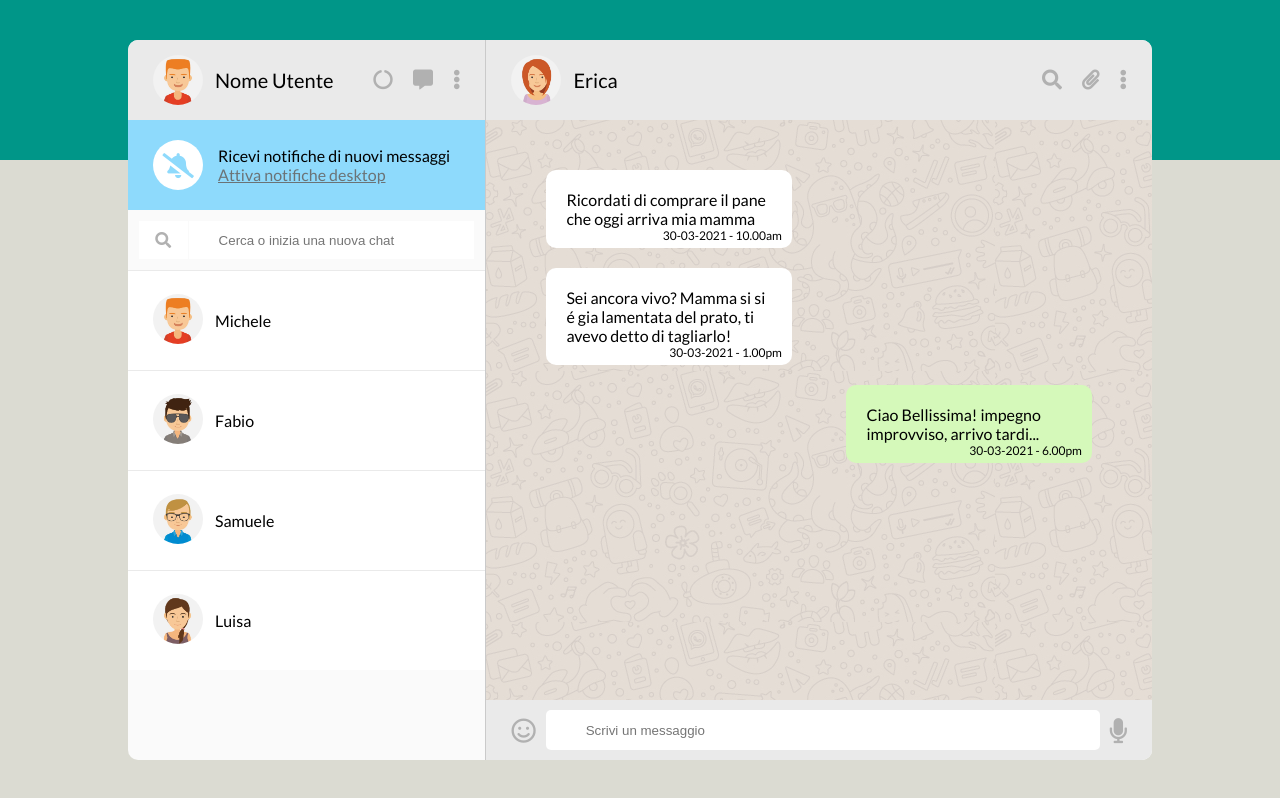
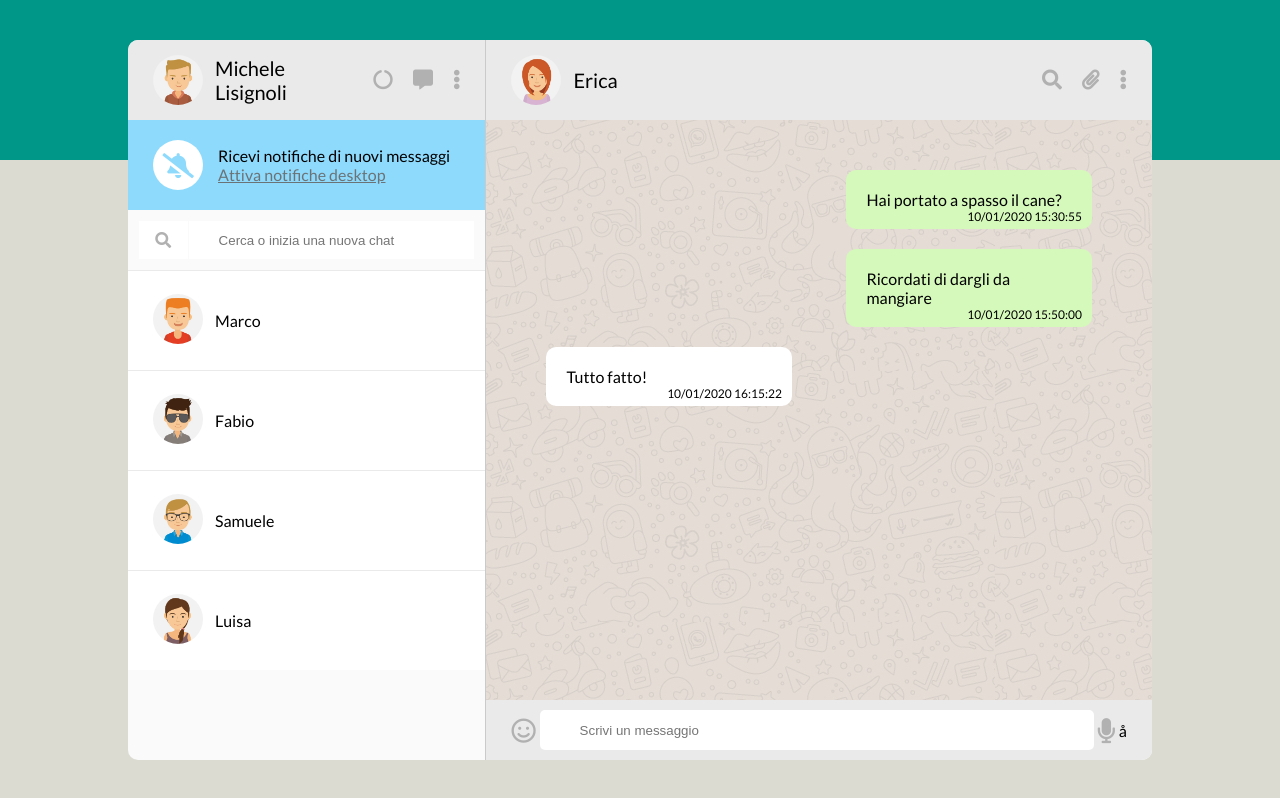
Before and after one commit to LisignoliMichele/vue-boolzapp, a plain HTML site: page index.html in a window 1280 px wide. Drawn offline with nearby package versions, Linux system fonts and the light colour scheme.

Commit message:
:class="{sented: message.status == 'sent'}

```diff
--- a/css/style.css
+++ b/css/style.css
@@ -181,8 +181,6 @@
    padding: 20px;
    border-radius: 10px;
    position: relative;
-}
-.chatRoom .messages li.recived{
    background-color: #ffffff;
 }
 .chatRoom .messages li.sented{
--- a/index.html
+++ b/index.html
@@ -23,8 +23,8 @@
                   <!-- NAV-BAR -->
                   <nav class="contactsNav">
                      <div class="userInfo">
-                        <img src="img/avatar_1.jpg" alt="profile photo">
-                        <p>Nome Utente</p>
+                        <img src="img/avatar_5.jpg" alt="profile photo">
+                        <p>Michele Lisignoli</p>
                      </div>
                      <div class="settings">
                         <ul>
@@ -88,17 +88,9 @@
                   <div class="chatRoom">
                      <div class="messages">
                         <ul>
-                           <li class="recived">
-                              Ricordati di comprare il pane che oggi arriva mia mamma
-                              <time>30-03-2021  -  10.00am</time>
-                           </li>
-                           <li class="recived">
-                              Sei ancora vivo? Mamma si si é gia lamentata del prato, ti avevo detto di tagliarlo!
-                              <time>30-03-2021  -  1.00pm</time>
-                           </li>
-                           <li class="sented">
-                              Ciao Bellissima! impegno improvviso, arrivo tardi...
-                              <time>30-03-2021  -  6.00pm</time>
+                           <li v-for="(message) in contacts[0].messages" :class="{sented: message.status == 'sent'}">
+                              {{message.message}}
+                              <time>{{message.date}}</time>
                            </li>
                         </ul>
                      </div>
@@ -112,7 +104,7 @@
                         </div>
                         <div class="microphone">
                            <i class="fas fa-microphone"></i>
-                        </div>
+                        </div>å
                   </div>
                </div>
                <!-- /RIGHT SIDE -->
--- a/js/script.js
+++ b/js/script.js
@@ -4,13 +4,13 @@ var app = new Vue(
       data:{
          contacts: [
             {
-                name: 'Michele',
+                name: 'Marco',
                 avatar: 'img/avatar_1.jpg',
                 visible: true,
                 messages: [{
                     date: '10/01/2020 15:30:55',
                     message: 'Hai portato a spasso il cane?',
-                    status: 'sent'
+                    status: 'sent',
                 },
                     {
                         date: '10/01/2020 15:50:00',
@@ -82,7 +82,7 @@ var app = new Vue(
                     }
                 ],
             },
-        ]
+         ]
       }
    }
 );
```
